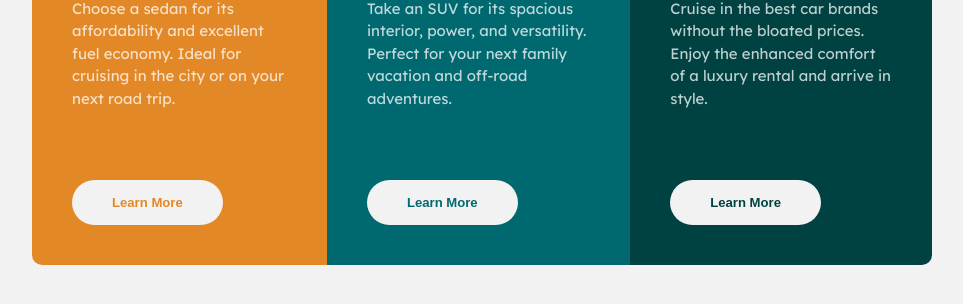
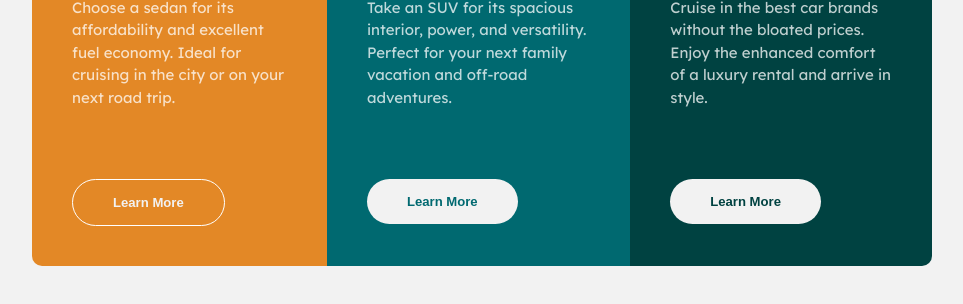
Before and after one commit to secretcrew2/3-column-preview-card, a plain HTML site: page index.html in a window 1280 px wide. In both pictures the pointer is over the button 305 px from the left and 546 px from the top of the page. Shown: the part 344-648 px from the top of the page, without its empty margins (158-1121 px from the left). Drawn offline with Linux system fonts and the light colour scheme.

Commit message:
Add some hover effect

```diff
--- a/style.css
+++ b/style.css
@@ -56,8 +56,6 @@ img{
 .box-3 button{
     color: hsl(179, 100%, 13%);
 }
-
-
 button{
     border-style: none;
     background-color: hsl(0, 0%, 95%);
@@ -66,6 +64,11 @@ button{
     margin-top: 50px;
     font-weight: bold;
     font-size: 0.875em;
+}
+button:hover{
+    background-color: transparent;
+    border: 1px solid white;
+    color:hsl(0, 0%, 95%);
 }
 @media(max-width:576px){
     .container{
```
